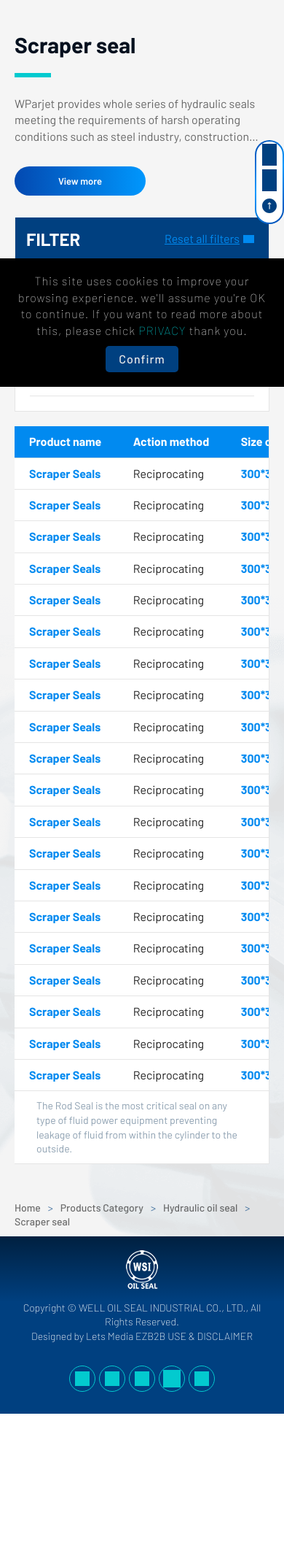
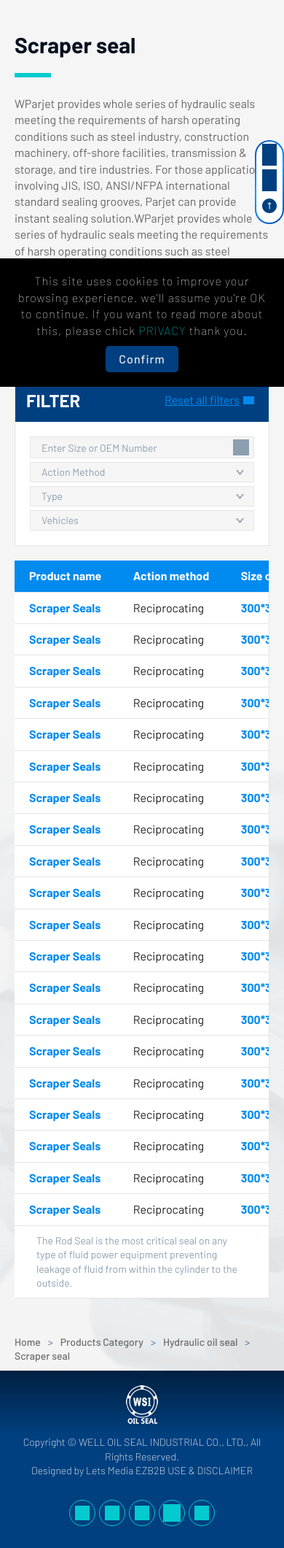
Before and after one commit to tseng7510/2024_SS, a PHP site: page /eng/products_3.php in a window 390 px wide. Shown: the part 314-2435 px from the top of the page at 73% size. Before the commit the page ends 2251 px from the top, so only its background shows below. Run offline with PHP 8.4, Linux system fonts and the light colour scheme; some libraries are stand-ins or nearby versions; grey boxes are pictures that could not be loaded.

Commit message:
20241120更新

```diff
--- a/css/products.css
+++ b/css/products.css
@@ -102,10 +102,16 @@
 .sliderMore {
   overflow: hidden;
   display: -webkit-box;
-  -webkit-line-clamp: 3;
   -webkit-box-orient: vertical;
   margin-bottom: 30px;
   transition: all 0.3s ease;
+}
+@media screen and (max-width: 1000px) {
+  .sliderMore {
+    display: block;
+    -webkit-line-clamp: unset;
+    height: auto !important;
+  }
 }
 .sliderMore.active {
   display: block;
@@ -137,6 +143,7 @@
     padding: 0 15px;
     height: 40px;
     white-space: nowrap;
+    display: none;
   }
 }
 .showMore::after {
@@ -247,11 +254,11 @@
 }
 .products3 aside .sideBox .contentBox .outer .inputBox input::-moz-placeholder {
   color: #8c9fb0;
-  font-size: 12px;
+  font-size: 14px;
 }
 .products3 aside .sideBox .contentBox .outer .inputBox input::placeholder {
   color: #8c9fb0;
-  font-size: 12px;
+  font-size: 14px;
 }
 .products3 aside .sideBox .contentBox .outer .inputBox button {
   width: 60px;
@@ -277,10 +284,10 @@
   background: #8c9fb0;
 }
 .products3 aside .sideBox .item {
-  padding-bottom: 30px;
+  /* padding-bottom: 30px; */
   position: relative;
 }
-.products3 aside .sideBox .item::before {
+/* .products3 aside .sideBox .item::before {
   content: '';
   position: absolute;
   height: 1px;
@@ -289,7 +296,7 @@
   display: block;
   bottom: 0;
   background: #e5e5e5;
-}
+} */
 .products3 aside .sideBox .item .subTitle {
   font-size: 1.125rem;
   font-weight: 700;
@@ -310,6 +317,7 @@
   border: #e5e5e5 1px solid;
   background: #f5f5f5;
   text-align: left;
+  font-size: 14px;
 }
 @media screen and (max-width: 1000px) {
   .products3 aside .sideBox .item > ul > li > button {
@@ -373,7 +381,7 @@
 }
 @media screen and (max-width: 1000px) {
   .products3 aside .titleBox .title {
-    pointer-events: unset;
+    /* pointer-events: unset; */
     cursor: pointer;
   }
 }
```
